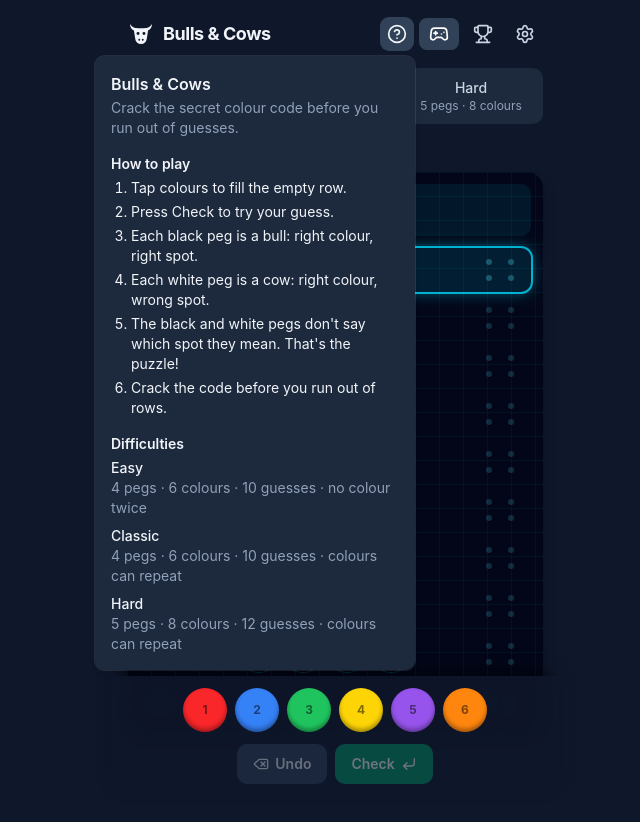
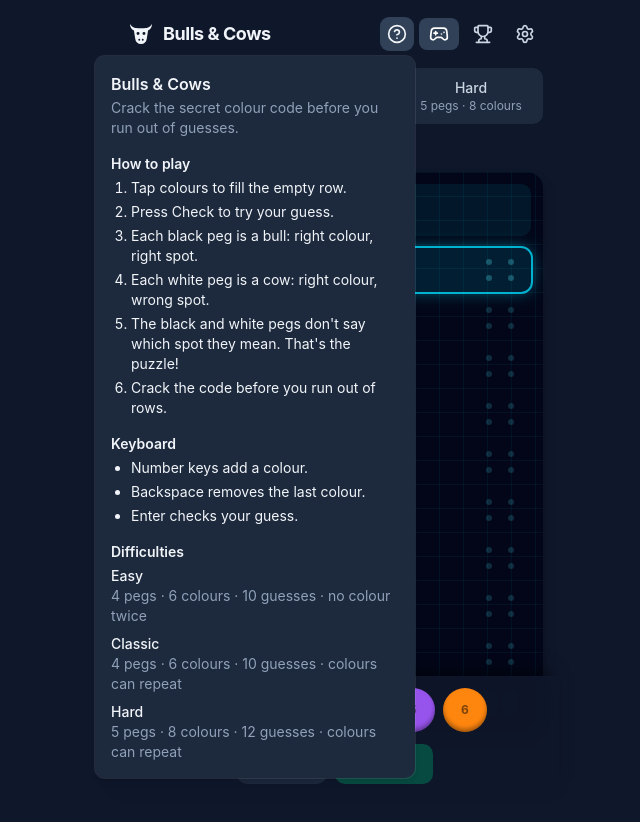
Before and after one commit to kunukn/bulls-and-cows, a React (Vite) app: page /#/ in a window 1280 px wide. Both pictures are taken after a click on the button 702 px from the left and 34 px from the top of the page. Shown: the top 822 px of the page, without its empty margins (305-945 px from the left). Built offline with nearby package versions, Linux system fonts and the light colour scheme.

Commit message:
feat(help): list keyboard shortcuts in the help popover

```diff
--- a/src/components/layout/HowItWorksPopover.tsx
+++ b/src/components/layout/HowItWorksPopover.tsx
@@ -18,6 +18,13 @@ const STEP_KEYS = [
   "help.step4",
   "help.step5",
   "help.step6",
+] as const;
+
+// Mirrors the shortcuts handled in Play.tsx.
+const KEYBOARD_KEYS = [
+  "help.keyboardColors",
+  "help.keyboardUndo",
+  "help.keyboardCheck",
 ] as const;
 
 /*
@@ -63,6 +70,16 @@ export function HowItWorksPopover() {
           </ol>
         </section>
 
+        {/* Touch-only devices have no keyboard to use these shortcuts with. */}
+        <section className="pointer-coarse:hidden">
+          <h3 className="mb-1 font-semibold">{t("help.keyboardTitle")}</h3>
+          <ul className="list-disc space-y-1 ps-5">
+            {KEYBOARD_KEYS.map((key) => (
+              <li key={key}>{t(key)}</li>
+            ))}
+          </ul>
+        </section>
+
         <section>
           <h3 className="mb-1 font-semibold">{t("help.difficultiesTitle")}</h3>
           <dl className="space-y-2">
--- a/src/i18n/locales/da.json
+++ b/src/i18n/locales/da.json
@@ -71,6 +71,10 @@
     "step4": "Hver hvid pind er en ko: rigtig farve, forkert plads.",
     "step5": "De sorte og hvide pinde siger ikke, hvilken plads de hører til. Det er det, der er gåden!",
     "step6": "Knæk koden, før du løber tør for rækker.",
+    "keyboardTitle": "Tastatur",
+    "keyboardColors": "Taltasterne tilføjer en farve.",
+    "keyboardUndo": "Backspace fjerner den sidste farve.",
+    "keyboardCheck": "Enter tjekker dit gæt.",
     "difficultiesTitle": "Sværhedsgrader",
     "guesses_one": "{{count}} gæt",
     "guesses_other": "{{count}} gæt",
--- a/src/i18n/locales/de.json
+++ b/src/i18n/locales/de.json
@@ -71,6 +71,10 @@
     "step4": "Jeder weiße Stift ist eine Kuh: richtige Farbe, falsche Stelle.",
     "step5": "Die schwarzen und weißen Stifte verraten nicht, welche Stelle sie meinen. Das ist das Rätsel!",
     "step6": "Knack den Code, bevor dir die Reihen ausgehen.",
+    "keyboardTitle": "Tastatur",
+    "keyboardColors": "Zahlentasten fügen eine Farbe hinzu.",
+    "keyboardUndo": "Die Rücktaste nimmt die letzte Farbe weg.",
+    "keyboardCheck": "Enter prüft deinen Tipp.",
     "difficultiesTitle": "Schwierigkeit",
     "guesses_one": "{{count}} Versuch",
     "guesses_other": "{{count}} Versuche",
--- a/src/i18n/locales/en.json
+++ b/src/i18n/locales/en.json
@@ -71,6 +71,10 @@
     "step4": "Each white peg is a cow: right colour, wrong spot.",
     "step5": "The black and white pegs don't say which spot they mean. That's the puzzle!",
     "step6": "Crack the code before you run out of rows.",
+    "keyboardTitle": "Keyboard",
+    "keyboardColors": "Number keys add a colour.",
+    "keyboardUndo": "Backspace removes the last colour.",
+    "keyboardCheck": "Enter checks your guess.",
     "difficultiesTitle": "Difficulties",
     "guesses_one": "{{count}} guess",
     "guesses_other": "{{count}} guesses",
--- a/src/i18n/locales/fr.json
+++ b/src/i18n/locales/fr.json
@@ -71,6 +71,10 @@
     "step4": "Chaque pion blanc est une vache : bonne couleur, mauvaise place.",
     "step5": "Les pions noirs et blancs ne disent pas de quelle place ils parlent. C'est ça, l'énigme !",
     "step6": "Trouve le code avant d'avoir utilisé toutes les lignes.",
+    "keyboardTitle": "Clavier",
+    "keyboardColors": "Les touches chiffres ajoutent une couleur.",
+    "keyboardUndo": "Retour arrière enlève la dernière couleur.",
+    "keyboardCheck": "Entrée vérifie ta proposition.",
     "difficultiesTitle": "Niveaux",
     "guesses_one": "{{count}} essai",
     "guesses_other": "{{count}} essais",
--- a/src/i18n/locales/zh.json
+++ b/src/i18n/locales/zh.json
@@ -69,6 +69,10 @@
     "step4": "每个白色小钉是一头母牛：颜色对，位置不对。",
     "step5": "黑白小钉不会告诉你是哪个位置。这就是谜题！",
     "step6": "在行数用完之前破解密码。",
+    "keyboardTitle": "键盘",
+    "keyboardColors": "按数字键添加颜色。",
+    "keyboardUndo": "按退格键删掉最后一个颜色。",
+    "keyboardCheck": "按回车键检查你的猜测。",
     "difficultiesTitle": "难度",
     "guesses_other": "{{count}} 次机会",
     "repeats": "颜色可以重复",
```
